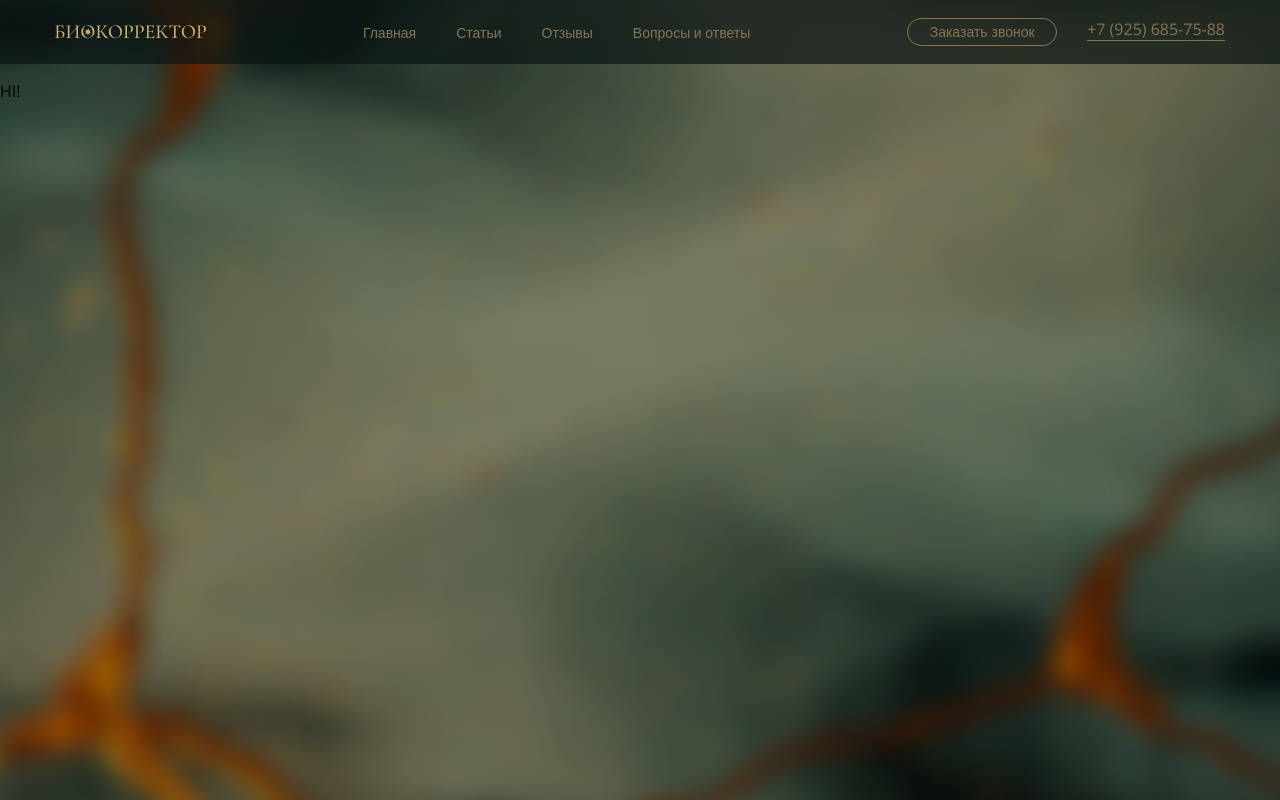
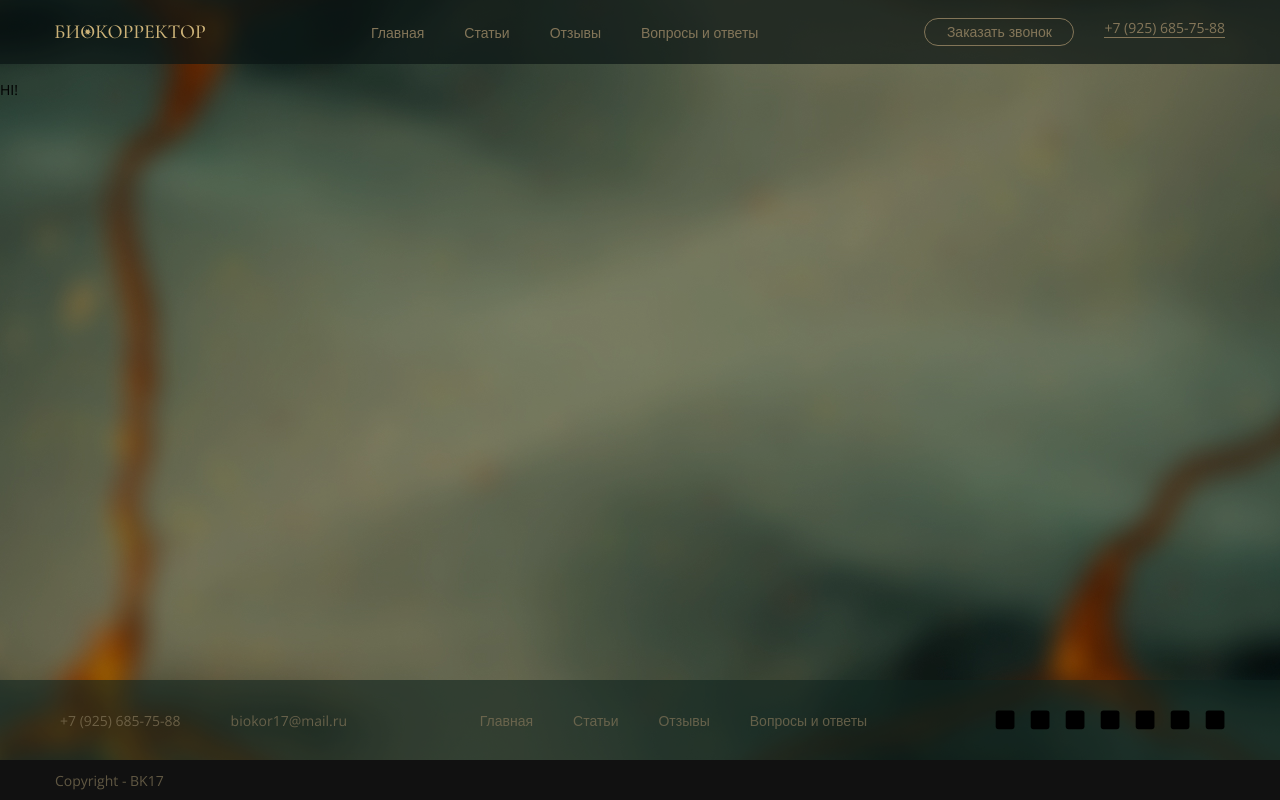
Before and after one commit to PavlenkoSt/BioCorrector__NextJS, a Next.js app: page / in a window 1280 px wide. Built offline with nearby package versions, Linux system fonts and the light colour scheme.

Commit message:
add footer component in mainLayout

```diff
--- /dev/null
+++ b/components/common/Footer.tsx
@@ -0,0 +1,53 @@
+import s from '../../styles/components/Footer.module.scss'
+import Link from 'next/link'
+
+export default function Footer () {
+    const navs = [
+        {title: 'Главная', href: '/'},
+        {title: 'Статьи', href: '/articles'},
+        {title: 'Отзывы', href: '/reviews'},
+        {title: 'Вопросы и ответы', href: '/questions'}
+    ]
+
+    const renderedNavLinks = navs.map(nav => <Link key={nav.href} href={ nav.href }>{ nav.title }</Link>)
+
+    const socials = [
+        {icon: '/icons/socialPlacehold.svg', href: '/1'},
+        {icon: '/icons/socialPlacehold.svg', href: '/2'},
+        {icon: '/icons/socialPlacehold.svg', href: '/3'},
+        {icon: '/icons/socialPlacehold.svg', href: '/4'},
+        {icon: '/icons/socialPlacehold.svg', href: '/5'},
+        {icon: '/icons/socialPlacehold.svg', href: '/6'},
+        {icon: '/icons/socialPlacehold.svg', href: '/7'},
+    ]
+
+    const renderSocialLinks = socials.map(social => (
+        <Link href={social.href}>
+            <img width={20} height={20} src={social.icon} alt='social'/>
+        </Link>
+    ))
+
+    return (
+        <footer className={s.main}>
+            <div className={s.content}>
+                <div className="container">
+                    <div className={s.blocks}>
+                        <div className={s.contacts}>
+                            <div className={s.tel}>+7 (925) 685-75-88</div>
+                            <div className={s.mail}>biokor17@mail.ru</div>
+                        </div>
+                        <div className={s.nav}>
+                            { renderedNavLinks }
+                        </div>
+                        <div className={s.social}>
+                            { renderSocialLinks }
+                        </div>
+                    </div>
+                </div>
+            </div>
+            <div className={s.copyright}>
+                <div className="container">Copyright - BK17</div>
+            </div>
+        </footer>
+    )
+}
--- a/components/common/Header.tsx
+++ b/components/common/Header.tsx
@@ -1,27 +1,31 @@
 import Link from 'next/link'
 import { useState } from 'react'
-import Image from 'next/image'
-import s from '../../styles/commonsComponents/Header.module.scss'
-import logo from '../../public/icons/logo.svg'
+import s from '../../styles/components/Header.module.scss'
 
 
 export default function Header(){
     const [menuOpen, setMenuOpen] = useState(false)
     const toggleBurger = () => setMenuOpen((prevState) => !prevState)
 
+    const navs = [
+        {title: 'Главная', href: '/'},
+        {title: 'Статьи', href: '/articles'},
+        {title: 'Отзывы', href: '/reviews'},
+        {title: 'Вопросы и ответы', href: '/questions'}
+    ]
+
+    const renderedNavLinks = navs.map(nav => <Link key={nav.href} href={ nav.href }>{ nav.title }</Link>)
+
     return (
         <header className={s.header}>
             <div className="container">
                 <div className={s.main}>
-                    <Image src={logo} alt='bio corrector' className={s.logo}/>
+                    <img src='/icons/logo.svg' alt='bio corrector' className={s.logo}/>
                     <div className={`${s.burger} ${menuOpen ? s.active : ''}`} onClick={toggleBurger}>
                         <div className={s.burger__line}></div>
                     </div>
                     <nav className={`${s.nav} ${menuOpen ? s.show : ''}`}>
-                        <Link href='/'>Главная</Link>
-                        <Link href='/articles'>Статьи</Link>
-                        <Link href='/reviews'>Отзывы</Link>
-                        <Link href='/questions'>Вопросы и ответы</Link>
+                        { renderedNavLinks }
                     </nav>
                     <div className={s.order}>
                         <button className={s.orderBtn}><span className={s.orderBtn__content}>Заказать звонок</span></button>
--- a/components/layouts/MainLayout.tsx
+++ b/components/layouts/MainLayout.tsx
@@ -1,6 +1,8 @@
 import { ReactNode } from "react"
 import Head from 'next/head'
 import Header from '../common/Header'
+import Footer from '../common/Footer'
+import Link from 'next/link'
 
 type MainLayoutPropsType = {
     title: string
@@ -11,14 +13,15 @@ export default function MainLayout({ title, children }: MainLayoutPropsType){
     return (
         <div className='wrapper'>
             <Head>
-                <title>Биокорректор | {title}</title>
+                <title>Биокорректор | { title }</title>
                 <meta name="description" content="Home page bio corrector site" />
                 <link rel="icon" href="/favicon.ico" />
             </Head>
             <Header/>
             <main className='main'>
-                HI!
+                { children }
             </main>
+            <Footer/>
         </div>
     )
 }
--- a/pages/index.tsx
+++ b/pages/index.tsx
@@ -3,7 +3,7 @@ import MainLayout from '../components/layouts/MainLayout'
 export default function Home() {
   return (
     <MainLayout title='Главная'>
-      Hello World
+      HI!
     </MainLayout>
   )
 }
--- /dev/null
+++ b/styles/components/Footer.module.scss
@@ -0,0 +1,112 @@
+@import '../vars.scss';
+
+.main{
+    width: 100%;
+    display: flex;
+    flex-direction: column;
+}
+
+.content{
+    background-color: rgba(20, 45, 39, 0.6);
+    height: 80px;
+    display: flex;
+    align-items: center;
+    justify-content: center;
+
+    @media(max-width: 1100px){
+        height: auto;
+        padding: 20px 0;
+    }
+}
+
+.blocks{
+    display: flex;
+    justify-content: space-between;
+    align-items: center;
+    height: 100%;
+
+    @media(max-width: 1100px){
+        flex-direction: column;
+        gap: 15px;
+    }
+}
+
+.contacts{
+    display: flex;
+
+    @media(max-width: $media-mb){
+        justify-content: space-around;
+        width: 100%;
+    }
+}
+
+.tel{
+    margin-right: 40px;
+    color: rgba(164, 147, 111, 0.7);
+    padding: 0 5px;
+
+    @media(max-width: $media-mb){
+        margin-right: 0;
+    }
+}
+
+.mail{
+    color: rgba(164, 147, 111, 0.7);
+    padding: 0 5px;
+}
+
+.nav{
+    display: flex;
+    color: rgba(164, 147, 111, 0.7);
+
+    & a{
+        margin-right: 40px;
+        &:last-child{
+            margin-right: 0;
+        }
+    }
+
+    @media(max-width: $media-mb){
+        flex-direction: column;
+        text-align: center;
+        width: 100%;
+
+        & a{
+            margin-right: 0;
+            width: 100%;
+            padding: 3px 0;
+        }
+    }
+}
+
+.social{
+    display: flex;
+
+    & img{
+        width: 20px;
+        height: 20px;
+        margin-right: 15px;
+
+        &:last-child{
+            margin-right: 0;
+        }
+    }
+
+    @media(max-width: $media-mb){
+        width: 100%;
+        justify-content: space-around;
+
+        & img{
+            margin-right: 0;
+        }
+    }
+}
+
+.copyright{
+    display: flex;
+    align-items: center;
+    justify-content: center;
+    background-color: #161616;
+    color: #A4936FB2;
+    height: 40px;
+}
--- a/styles/commonsComponents/Header.module.scss
+++ b/styles/components/Header.module.scss
@@ -79,7 +79,6 @@
 .logo{
     width: 150px;
     @media(max-width: $media-mb){
-        width: 120px;
         justify-self: start;
     }
 }
--- a/styles/globals.scss
+++ b/styles/globals.scss
@@ -6,6 +6,7 @@ body {
   padding: 0;
   margin: 0;
   font-family: 'Open Sans', sans-serif;
+  font-size: 14px;
   min-height: 100vh;
   height: 100%;
   width: 100%;
@@ -32,6 +33,9 @@ a {
   width: 100%;
   height: 100%;
   opacity: .8;
+  display: flex;
+  flex-direction: column;
+  justify-content: space-between;
 }
 
 .container{
```
Also changed, not shown: public/icons/socialPlacehold.svg (added), styles/Home.module.scss (deleted).
